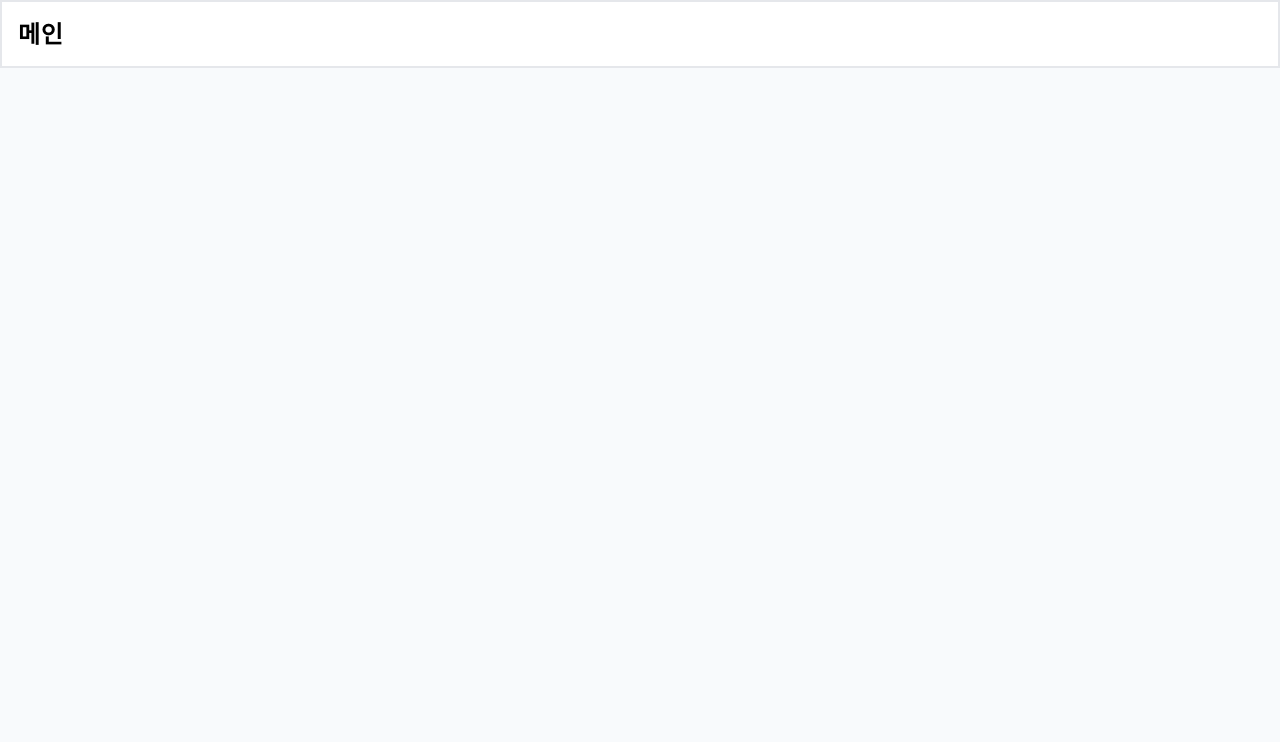
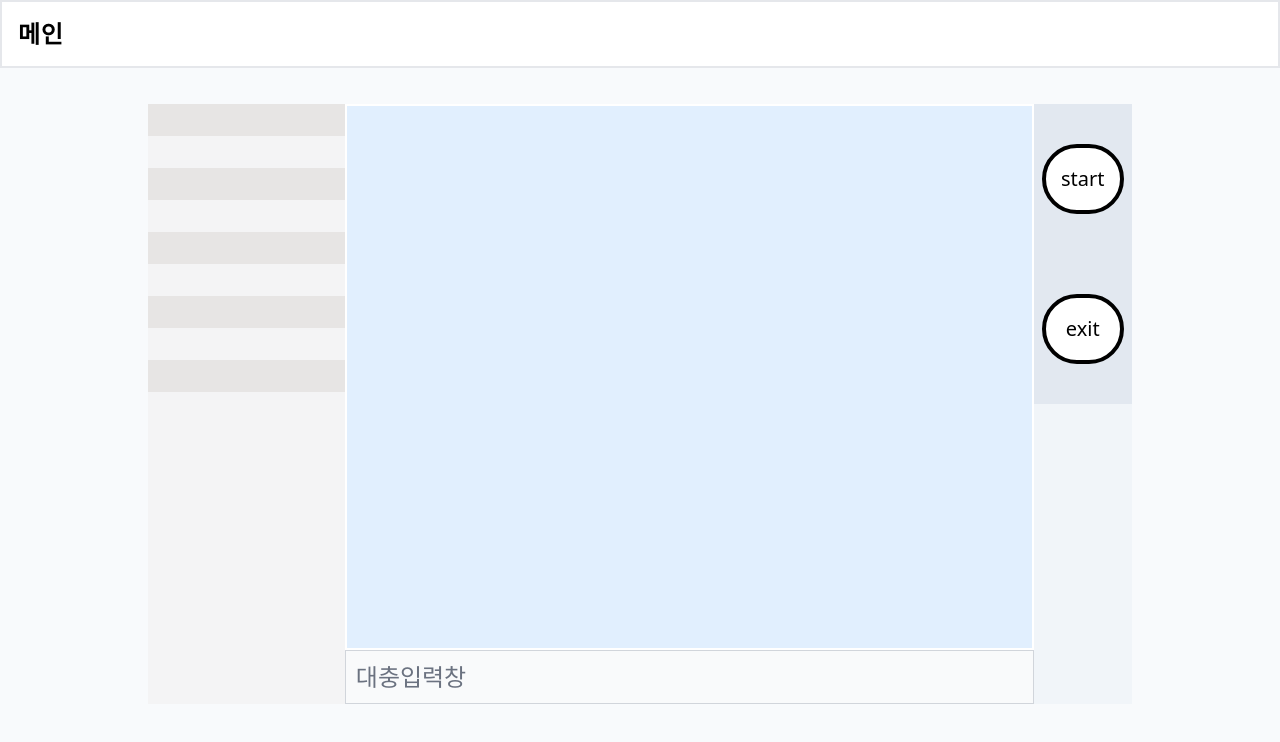
Before and after one commit to THEjwh/webcutomzaumquiz, a Vue app in the folder zaum-front/: page /lobby in a window 1280 px wide. Before the commit this address had no page. Shown: the top 742 px of the page. Built offline with nearby package versions, Linux system fonts and the light colour scheme.

Commit message:
채팅을이쁘게보여주고싶었으나 못생기게보여주긴하지만아무튼구현함

```diff
--- a/zaum-front/src/components/Lobby.vue
+++ b/zaum-front/src/components/Lobby.vue
@@ -1,19 +1,73 @@
 <script>
-import { inject, onMounted, ref } from 'vue'
+import { inject, nextTick, onBeforeMount ,onMounted, onUpdated, ref } from 'vue'
+import { useRouter } from 'vue-router';
 export default{
 
     setup(props) {
         const col = inject('$coly');
         const client = inject('client');
         const Room = inject("room")
-        const users = ref(new Map())
+        const users = ref('undefined')
+        const router = useRouter()
+        const chats = ref(new Array())
+        const chat = ref('')
+        const chatsquare = ref(null)
 
-        for (let i = 1; i <= 20; i++){
-            users.value.set(i,  '유저' + i)
+        onBeforeMount(() => {
+            console.log("lobby BEFOREMOUNT")
+            if(Room.value != undefined){
+                Room.value.removeAllListeners()
+                Room.value.onMessage('alarm', (message) => {
+                    inputMsg(message)
+                })
+                Room.value.onMessage('players', (message) => {
+                    console.log(message)
+                    console.log(typeof message)
+                    users.value = message
+                    console.log(Object.entries(users.value))
+                })
+                Room.value.onMessage('chat_message', (message) => {
+                    inputMsg(message)
+                })
+                Room.value.send("join_completed")
+            }
+        })
+
+        onUpdated(()=>{
+            //const ddd = chatsquare.value as HTMLDivElement;
+            //console.log(chatsquare.value)
+            //chatsquare.value.scrollTop = chatsquare.value.scrollHeight;
+        })
+
+        const inputMsg = (msg) => {
+            chats.value.push(msg)
+            nextTick(() => {
+                chatsquare.value.scrollTop = chatsquare.value.scrollHeight;
+            })
         }
+
+        const sendChat = () => {
+            console.log("sended!")
+            Room.value.send("send_message", {msg: chat.value})
+            chat.value = ""
+        }
+
+        const ttest = () => {
+            if(users.value == undefined) return new Array()
+            return Object.entries(users.value)
+        }
+
         return {
-            users
+            users,
+            chats,
+            chat,
+            ttest,
+            sendChat,
+            chatsquare,
         }
+    },
+    methods: {
+
     }
 }
 </script>
@@ -21,34 +75,31 @@ export default{
 <template>
     <div class="container mx-auto p-5 w-4/5 h-4/5 my-4">
         <div class="grid grid-rows-6 grid-cols-10 gap-0 w-full h-full">
-            <div class="bg-emerald-300 row-span-full col-span-2">
+            <div class="bg-zinc-100 row-span-full col-span-2">
                 <div class="w-full h-full flex flex-col flex-nowrap overflow-y-scroll">
-                    <div v-for="item in users.entries()" class="text-xl w-full p-4"
-                        v-bind:class="{'bg-zinc-100': item[0] % 2 == 1, 'bg-stone-200': item[0] % 2 == 0}">
-                        {{item[1]}}
+                    <div v-for="(item, index) in ttest()" class="text-xl w-full p-4"
+                        v-bind:class="{'bg-zinc-100': index % 2 == 1, 'bg-stone-200': index % 2 == 0}">
+                        {{item[1].nickname}}
                     </div>
                 </div>
             </div>
             <div class="bg-emerald-600 row-span-full col-span-7">
                 <div class="w-full h-full flex flex-col">
-                    <div class="w-full bg-blue-100 border-white border-2 grow text-xl ">
-                        <p class="w-full break-all">
-                            유저1: 줄바꿈ㅇ테스트용견본테스트 록타르오가르와 신비한 css 줄바꿈ㅇ테스트용견본테스트줄바꿈ㅇ테스트용견본테스트줄바꿈ㅇ테스트용견본테스트줄바꿈ㅇ테스트용견본테스트
-                        </p>
-                        <p class="w-full break-all bg-cyan-50">
-                            유저2: ㅁㄴㅇㅁㄴㅇㄴㅁㅇㅁㄴㅇㄴㅁㅇㅁㄴㅇ?
+                    <div ref='chatsquare' class="w-full basis-11/12 bg-blue-100 border-white border-2 grow text-xl scroll-smooth overflow-y-scroll">
+                        <p v-for="(item, index) in chats" class="w-full break-all" v-bind:class="{'bg-cyan-50' : index % 2 == 0, 'bg-cyan-100' : index % 2 == 1}">
+                            {{item}}
                         </p>
                     </div>
-                    <textarea id="message" rows="1"
-                        class="self-end block p-2.5 w-full text-sm text-gray-900 resize-none bg-gray-50 border border-gray-300 focus:ring-blue-500 focus:border-blue-500 dark:bg-gray-700 dark:border-gray-600 dark:placeholder-gray-400 dark:text-white dark:focus:ring-blue-500 dark:focus:border-blue-500"
-                        placeholder="대충입력창"></textarea>
+                    <input v-model="chat" @keydown.enter="sendChat" type="text" id="message"
+                        class="self-end block basis-1/12 p-2.5 w-full text-2xl text-gray-900 resize-none bg-gray-50 border border-gray-300 focus:ring-blue-500 focus:border-blue-500 dark:bg-gray-700 dark:border-gray-600 dark:placeholder-gray-400 dark:text-white dark:focus:ring-blue-500 dark:focus:border-blue-500"
+                        placeholder="대충입력창">
                 </div>
             </div>
             <div class="bg-slate-200 row-span-3 col-span-1">
                 <div class="h-full flex flex-col">
                     <button type="button" class="text-black bg-white hover:bg-black hover:text-white focus:ring-4 focus:ring-red-500 font-medium text-xl
         focus:outline-none m-2 my-10 rounded-full basis-1/2 border-black border-4">start</button>
-                    <button type="button" class="text-black bg-white hover:bg-black hover:text-white focus:ring-4 focus:ring-red-500 font-medium text-xl
+                    <button @click="tes" type="button" class="text-black bg-white hover:bg-black hover:text-white focus:ring-4 focus:ring-red-500 font-medium text-xl
         focus:outline-none m-2 my-10 rounded-full basis-1/2 border-black border-4 ">exit</button>
                 </div>
             </div>
--- a/zaum-front/src/components/MainScreen.vue
+++ b/zaum-front/src/components/MainScreen.vue
@@ -1,6 +1,7 @@
 <script>
 import { Room } from 'colyseus.js';
-import { inject, onMounted, ref } from 'vue'
+import { inject, onBeforeMount, onMounted, ref } from 'vue'
+import { useRouter } from 'vue-router';
 export default {
 	created() {
 
@@ -17,22 +18,27 @@ export default {
     const serverlog = ref('')
     const players = ref(0)
     const roomid = ref('')
+    const router = useRouter()
 
+    onBeforeMount(() => {
+      console.log("mainscrrenvue BEFOREMOUNT")
+    })
 
 
     const goConnect = () => {
       console.log('trying...')
       client.value.joinOrCreate("zaum", {Nickname : nickname}).then(room => {
         abc.value = "방에 접속됨!"
-        room.onMessage('alarm', (message) => {
+        /* room.onMessage('alarm', (message) => {
           serverlog.value += message + '\n'
         })
 
         room.onMessage('client_number', (message) => {
           players.value = message
-        })
+        }) */
         Room.value = room
         console.log(Room.value)
+        router.push('/lobby')
       }).catch(e => {
         abc.value = "접속실패!"
       });
@@ -55,6 +61,10 @@ export default {
         abc.value = "접속실패!"
       });
     }
+
+    const test = () => {
+      router.push('/lobby')
+    }
     return {
       abc,
       nickname,
@@ -63,7 +73,8 @@ export default {
       goConnect,
       thisConnect,
       roomid,
-      toroomid
+      toroomid,
+      test
     }
     },
   methods() {
@@ -90,6 +101,7 @@ export default {
       <button @click="goConnect" class="bg-cyan-100 mx-auto p-3 rounded-lg text-xl font-extrabold">새방파기</button>
       <button @click="thisConnect" class="bg-cyan-100 mx-auto p-3 rounded-lg text-xl font-extrabold">방드가기</button>
     </div>
+    <button @click="test" class="bg-cyan-500 mx-auto p-3 rounded-lg text-xl font-extrabold">test</button>
   </div>
 </template>
 
--- a/zaum-front/src/router/index.js
+++ b/zaum-front/src/router/index.js
@@ -8,7 +8,7 @@ const routes = [
   {
     path: '/',
     name: 'home',
-    component: LobbyView,
+    component: HomeView,
   },
   {
     path: '/about',
@@ -18,6 +18,11 @@ const routes = [
     // which is lazy-loaded when the route is visited.
     component: () => import('../views/AboutView.vue'),
   },
+  {
+    path: '/lobby',
+    name: 'lobby',
+    component: LobbyView,
+  }
 ]
 
 
```
